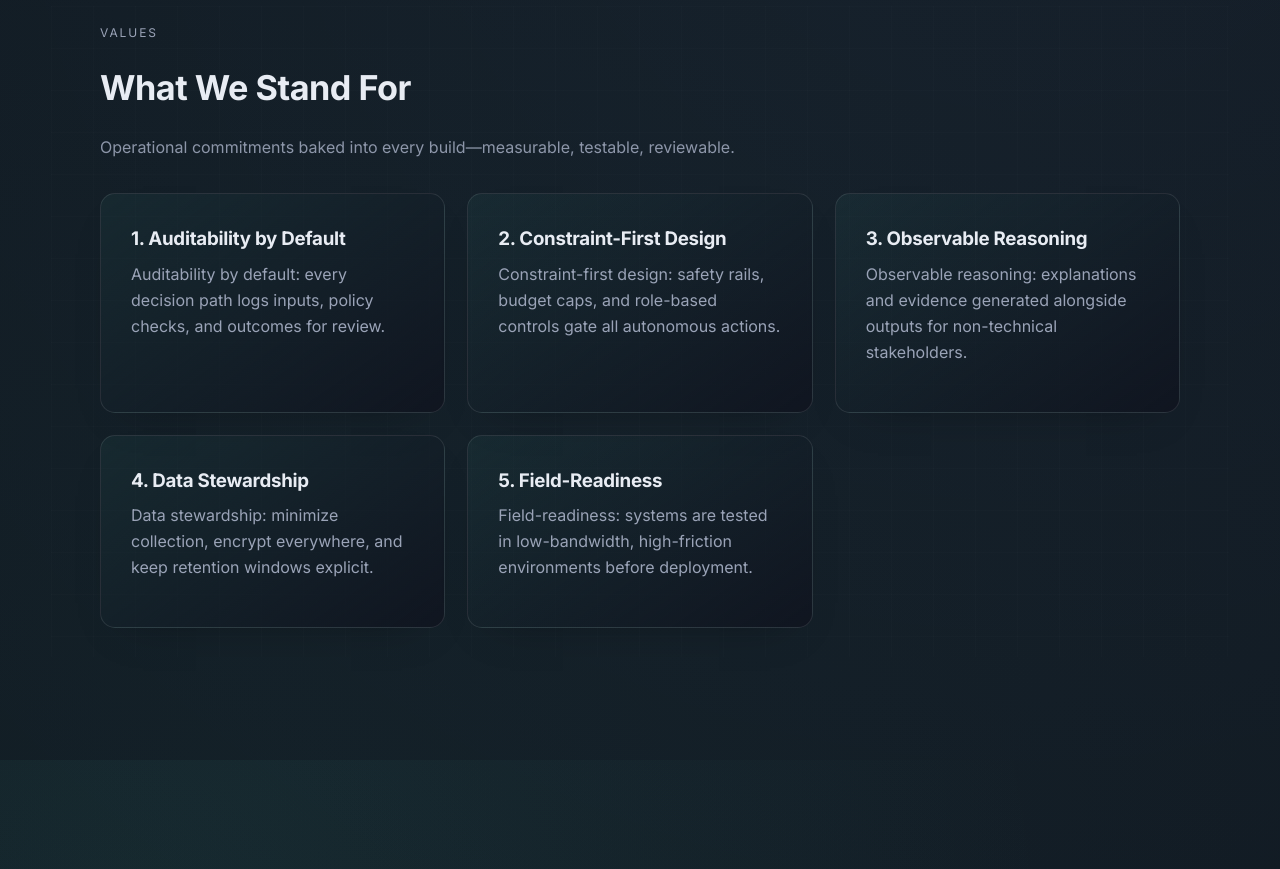
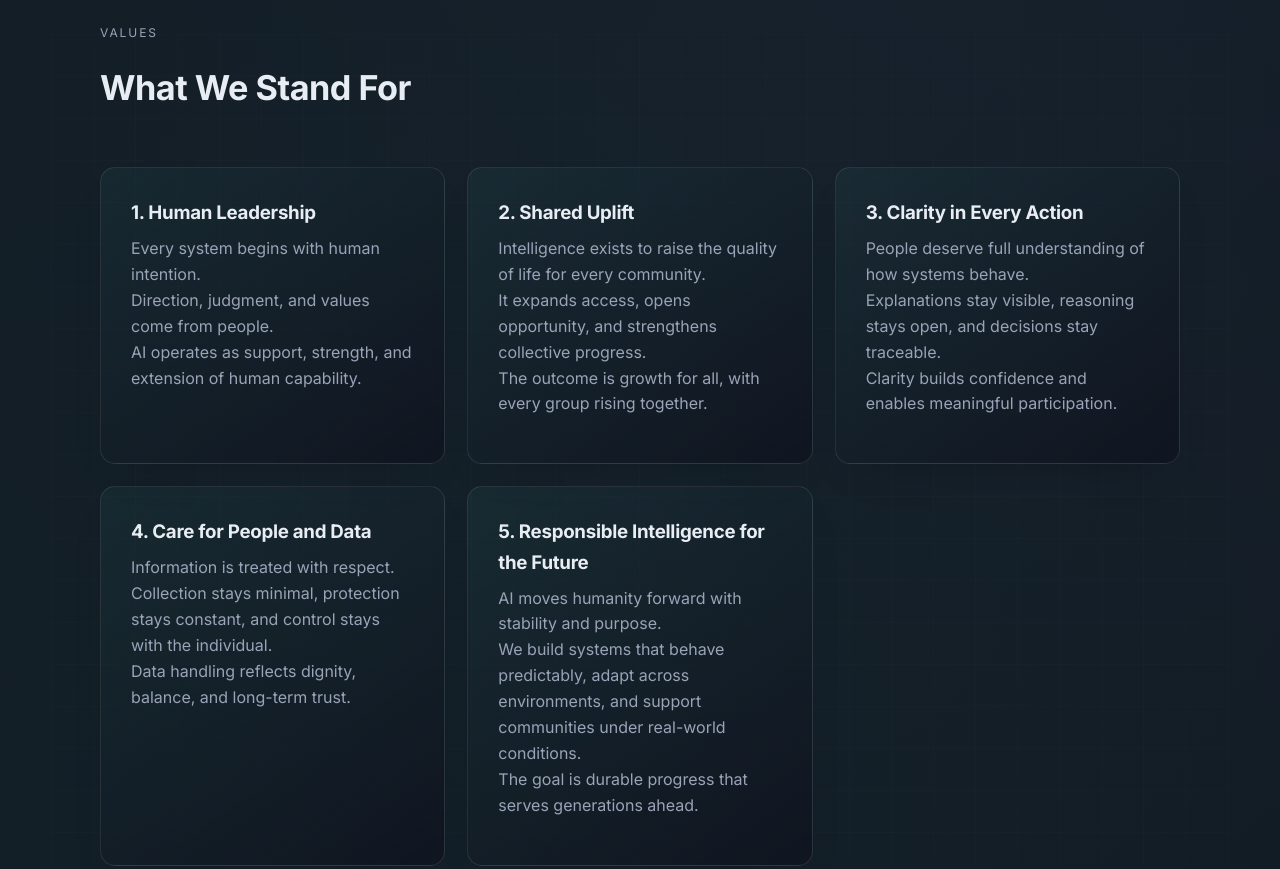
Before and after one commit to SSKG2602/webv003, a plain HTML site: page docs/index.html in a window 1280 px wide. Shown: the part 1300-2169 px from the top of the page. Drawn offline with Linux system fonts and the light colour scheme.

Commit message:
Update What We Stand For content

```diff
--- a/docs/index.html
+++ b/docs/index.html
@@ -78,28 +78,28 @@
     <div class="section-header">
       <p class="eyebrow-label">Values</p>
       <h2 class="section-title">What We Stand For</h2>
-      <p class="section-subtitle">Operational commitments baked into every build—measurable, testable, reviewable.</p>
+      <p class="section-subtitle"></p>
     </div>
     <div class="card-grid values-grid">
       <article class="card card-primary value-card">
-        <h3>1. Auditability by Default</h3>
-        <p class="text-muted">Auditability by default: every decision path logs inputs, policy checks, and outcomes for review.</p>
+        <h3>1. Human Leadership</h3>
+        <p class="text-muted">Every system begins with human intention.<br>Direction, judgment, and values come from people.<br>AI operates as support, strength, and extension of human capability.</p>
       </article>
       <article class="card card-primary value-card">
-        <h3>2. Constraint-First Design</h3>
-        <p class="text-muted">Constraint-first design: safety rails, budget caps, and role-based controls gate all autonomous actions.</p>
+        <h3>2. Shared Uplift</h3>
+        <p class="text-muted">Intelligence exists to raise the quality of life for every community.<br>It expands access, opens opportunity, and strengthens collective progress.<br>The outcome is growth for all, with every group rising together.</p>
       </article>
       <article class="card card-primary value-card">
-        <h3>3. Observable Reasoning</h3>
-        <p class="text-muted">Observable reasoning: explanations and evidence generated alongside outputs for non-technical stakeholders.</p>
+        <h3>3. Clarity in Every Action</h3>
+        <p class="text-muted">People deserve full understanding of how systems behave.<br>Explanations stay visible, reasoning stays open, and decisions stay traceable.<br>Clarity builds confidence and enables meaningful participation.</p>
       </article>
       <article class="card card-primary value-card">
-        <h3>4. Data Stewardship</h3>
-        <p class="text-muted">Data stewardship: minimize collection, encrypt everywhere, and keep retention windows explicit.</p>
+        <h3>4. Care for People and Data</h3>
+        <p class="text-muted">Information is treated with respect.<br>Collection stays minimal, protection stays constant, and control stays with the individual.<br>Data handling reflects dignity, balance, and long-term trust.</p>
       </article>
       <article class="card card-primary value-card">
-        <h3>5. Field-Readiness</h3>
-        <p class="text-muted">Field-readiness: systems are tested in low-bandwidth, high-friction environments before deployment.</p>
+        <h3>5. Responsible Intelligence for the Future</h3>
+        <p class="text-muted">AI moves humanity forward with stability and purpose.<br>We build systems that behave predictably, adapt across environments, and support communities under real-world conditions.<br>The goal is durable progress that serves generations ahead.</p>
       </article>
     </div>
   </div>
```
Also changed, not shown: templates/index.html (+11 -11 lines).
